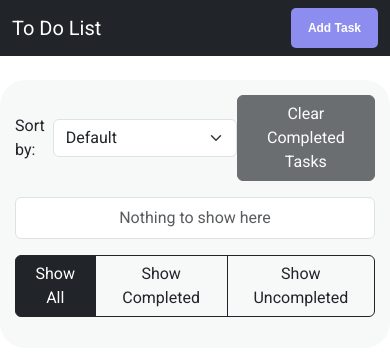
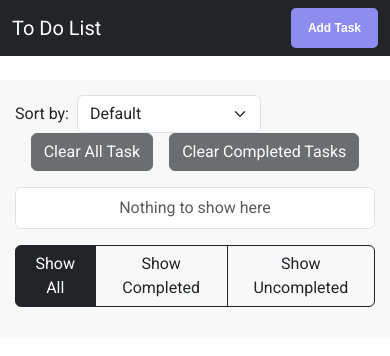
Before and after one commit to Jack-Vu/Jack-todo-list, a React (Create React App) app: page / in a window 390 px wide. Shown: the top 356 px of the page. Built offline with nearby package versions, Linux system fonts and the light colour scheme.

Commit message:
started some changes to add in the clear all task

```diff
--- a/src/App.jsx
+++ b/src/App.jsx
@@ -1,4 +1,3 @@
-
 import { ClearTask } from "./components/ClearTask";
 import { Filters } from "./components/Filters";
 import { Navbar } from "./components/Navbar";
@@ -12,9 +11,11 @@ function App() {
       <main className="container">
         <div className="d-flex justify-content-center">
           <div className="col col-md-10 col-l g-8 col-xl-6">
-            <div className="d-flex justify-content-between align-items-center mb-3">
+            <div className="d-flex justify-content-between mb-3 sort-clear">
               <Sort />
-              <ClearTask />
+              <div className="d-flex justify-content-center align-items-center column-gap-3">
+                <ClearTask />
+              </div>
             </div>
             <TaskList />
             <Filters />
--- a/src/components/ClearTask.jsx
+++ b/src/components/ClearTask.jsx
@@ -6,8 +6,11 @@ const ClearTask = () => {
   const { tasks, clearCompletedTasks } = useContext(TasksContext);
   return (
     <>
+    <button className="btn btn-dark" disabled={tasks.length === 0}>
+      Clear All Task
+    </button>
       <button
-        className="btn btn-dark w-75"
+        className="btn btn-dark"
         id="clear-completed-tasks"
         data-bs-toggle="modal"
         data-bs-target="#clearCompletedTasks"
--- a/src/index.css
+++ b/src/index.css
@@ -158,6 +158,7 @@ body {
 @media (max-width: 576px) {
   .container {
     border: none !important;
+    border-radius: 0px;
   }
 }
 
@@ -166,9 +167,13 @@ body {
     width: 26rem;
   }
 }
+
 @media (max-width: 768px) {
   .container {
     padding: 15px !important;
+  }
+  .sort-clear {
+    flex-direction: column !important;
   }
 }
 
```
